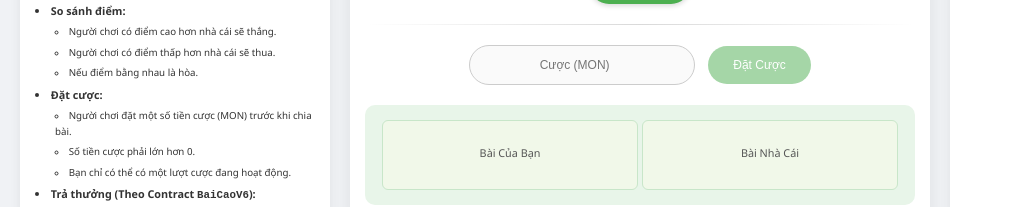
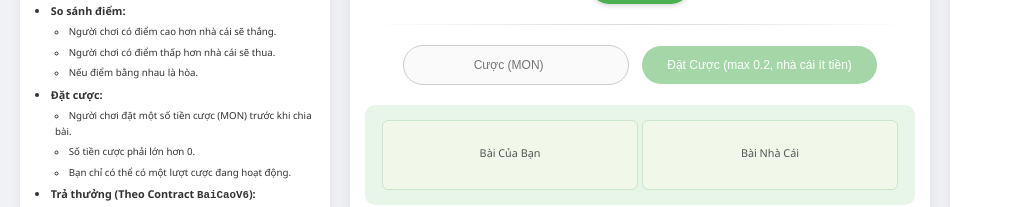
Before and after one commit to buimanhtuan283/bai-cao-monad, a plain HTML site: page index.html in a window 1280 px wide. Shown: the part 296-503 px from the top of the page, 0-1010 px from the left. Drawn offline with nearby package versions, Linux system fonts and the light colour scheme; a script that the page names is missing.

Commit message:
Update index.html

```diff
--- a/index.html
+++ b/index.html
@@ -375,8 +375,8 @@ hr { border: 0; height: 1px; background-image: linear-gradient(to right, rgba(0,
         </div>
         <hr>
         <div id="game-controls">
-            <input type="number" id="bet-amount" placeholder="Cược (MON)" step="0.1" min="0.1" disabled>
-            <button id="place-bet-button" onclick="placeBet()" disabled>Đặt Cược</button>
+<input type="number" id="bet-amount" placeholder="Cược (MON)" step="0.1" min="0.1" max="0.2" disabled>
+		<button id="place-bet-button" onclick="placeBet()" disabled>Đặt Cược (max 0.2, nhà cái ít tiền)</button>
 
         </div>
         <div class="cards-area">
```
